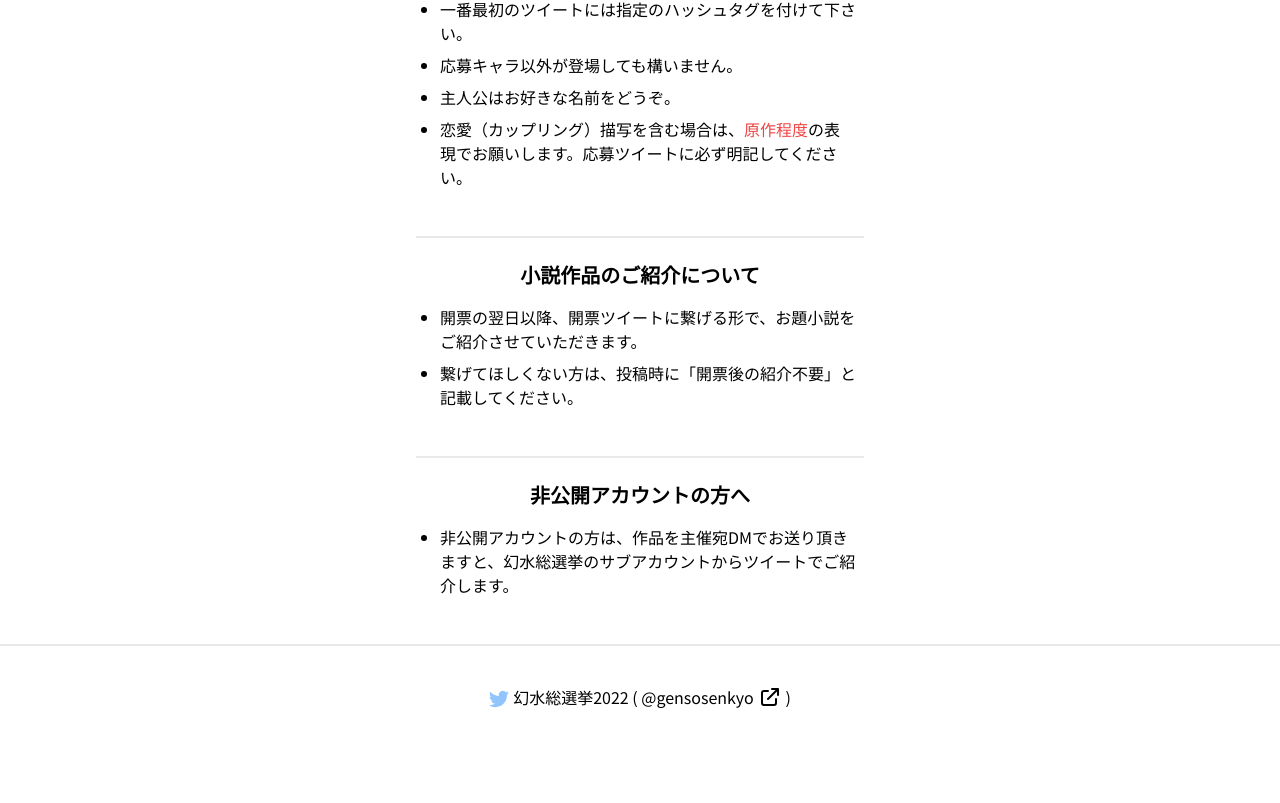
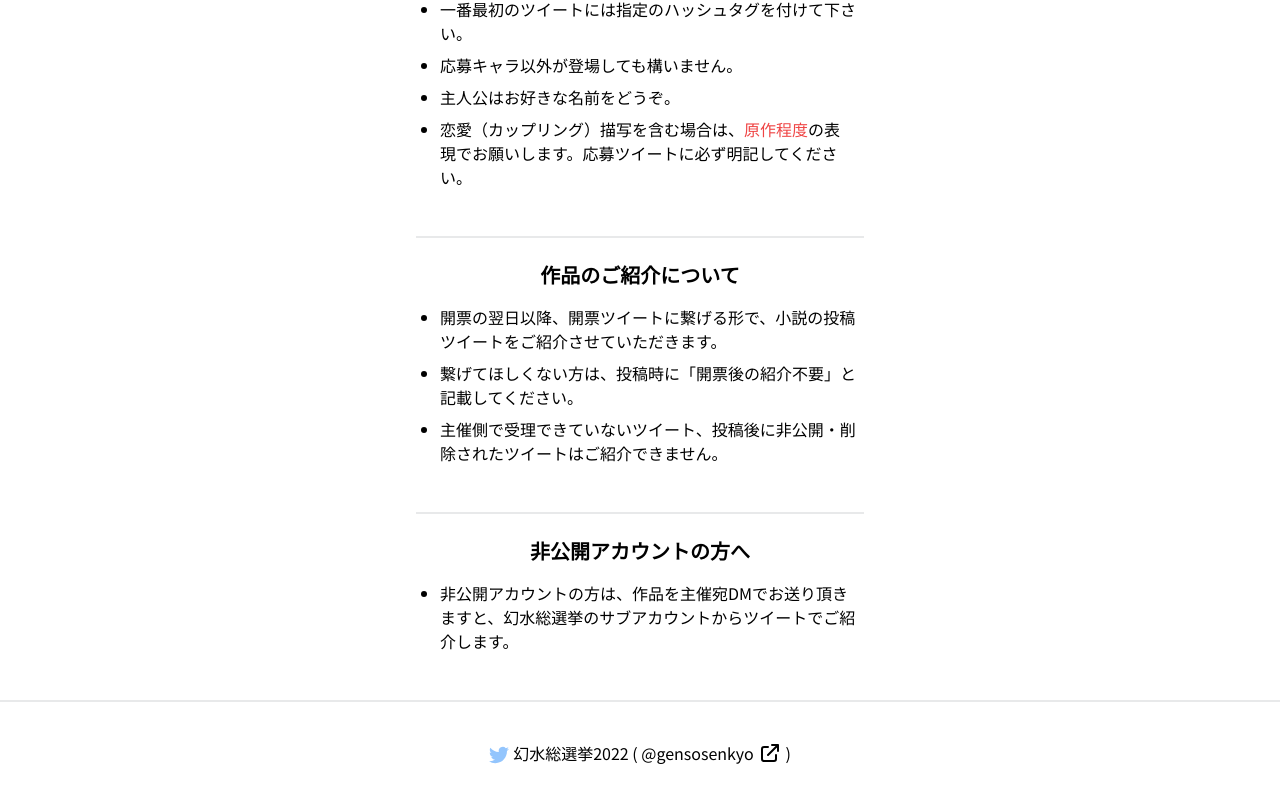
Before and after one commit to true-runes/suikoden-election-2022-frontend, a Next.js app: page /events-in-event/novels-on-themes in a window 1280 px wide. Shown: the part 2863-3666 px from the top of the page. Before the commit the page ends 3612 px from the top, so only its background shows below. Built offline with nearby package versions, Linux system fonts and the light colour scheme; no server answers; a web font is replaced by a local one.

Commit message:
feat: 🎸 文言修正

```diff
--- a/pages/events-in-event/novels-on-themes.tsx
+++ b/pages/events-in-event/novels-on-themes.tsx
@@ -253,17 +253,18 @@ const NovelsOnThemes: NextPage = () => {
 
               <div className="divider" />
 
-              <h2 className="text-xl font-bold pb-4">
-                小説作品のご紹介について
-              </h2>
+              <h2 className="text-xl font-bold pb-4">作品のご紹介について</h2>
               <div className="text-base text-center pb-4">
                 <div className="text-left">
                   <ul className="list-disc pl-6 pr-2">
                     <li className="pb-2">
-                      開票の翌日以降、開票ツイートに繋げる形で、お題小説をご紹介させていただきます。
+                      開票の翌日以降、開票ツイートに繋げる形で、小説の投稿ツイートをご紹介させていただきます。
                     </li>
                     <li className="pb-2">
                       繋げてほしくない方は、投稿時に「開票後の紹介不要」と記載してください。
+                    </li>
+                    <li className="pb-2">
+                      主催側で受理できていないツイート、投稿後に非公開・削除されたツイートはご紹介できません。
                     </li>
                   </ul>
                 </div>
```
